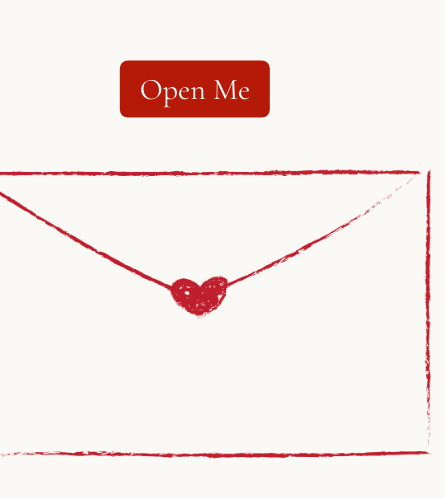
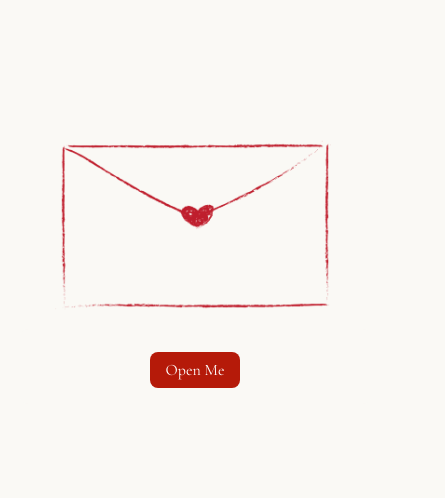
Before and after one commit to froracallahen/froracallahen.github.io, a plain HTML site: page index.html in a window 390 px wide. Shown: the part 206-704 px from the top of the page, 445 px wide, since content can reach past the window. Drawn offline with Linux system fonts and the light colour scheme.

Commit message:
adjust sizing for mobile

```diff
--- a/index.html
+++ b/index.html
@@ -8,16 +8,18 @@
     /* General styles */
     body {
       display: flex;
+      flex-direction: column; /* Stack elements vertically */
       justify-content: center;
       align-items: center;
       height: 100vh;
       font-family: 'Rosmerta', sans-serif;
       color: #b51a09;
-      font-size: 30px;
+      font-size: 4vw; /* Adjust font size dynamically */
       background-color: #faf9f5;
       margin: 0;
-      overflow: hidden;
-      transition: opacity 5s ease; /* Smooth fade-out transition for everything */
+      overflow-x: hidden; /* Prevent horizontal scroll */
+      transition: opacity 5s ease;
+      text-align: center;
     }
 
     .fade-screen {
@@ -26,10 +28,11 @@
 
     }
 
+    /* Ensure text container is responsive */
     .text-box {
-      width: 50%;
-      margin: 0 auto;
-      padding: 20px;
+      width: 80%; /* Adjust width for smaller screens */
+      max-width: 500px;
+      padding: 5%;
       background-color: #faf9f5;
       border-radius: 8px;
       text-align: center;
@@ -48,48 +51,50 @@
       pointer-events: none; /* Prevent interaction with the envelope */
     }
 
+    /* Button styling */
     .nice_button {
-      position: absolute;
-      top: 35%;
-      left: 50%;
-      transform: translate(-50%, -50%);
+      position: relative;
+      top: 10%;
       background-color: #b51a09;
       color: white;
       border: none;
-      padding: 10px 20px;
-      font-size: 30px;
-      font-family: 'Rosmerta',
+      padding: 10px 20px; /* Fixed padding for a balanced look */
+      font-size: 18px; /* Keep a reasonable size */
       cursor: pointer;
       border-radius: 8px;
       text-decoration: none;
-      transition: opacity 0.5s ease; /* Smooth fade-out for the button */
+      transition: opacity 0.5s ease;
+      max-width: 200px; /* Prevent excessive width */
+      width: auto; /* Let content define width */
     }
 
+    /* Ensure button scales properly */
     .nice_button.hidden {
-      opacity: 0; /* Hide the button */
-      pointer-events: none; /* Disable interaction */
+      opacity: 0;
+      pointer-events: none;
     }
 
+
+    /* Make image container responsive */
     .image-container {
-      position: absolute; /* Use absolute positioning */
-      top: 50%; /* Center vertically */
-      left: 50%; /* Center horizontally */
-      transform: translate(-50%, -50%); /* Adjust for element size */
-      width: 500px;
-      height: 500px;
+      position: relative;
+      width: 80vw; /* Use viewport width */
+      max-width: 500px; /* Limit size */
+      height: auto;
+      aspect-ratio: 1; /* Maintain square shape */
       overflow: hidden;
     }
 
+    /* Responsive images */
     .image-container img {
-      position: absolute;
       width: 100%;
-      height: 100%;
+      height: auto;
       opacity: 0;
-      transition: opacity 1s ease-in-out; /* Smooth fade transition */
+      transition: opacity 1s ease-in-out;
     }
 
     .image-container img.active {
-      opacity: 1; /* Fully visible when active */
+      opacity: 1;
     }
 
     img {
@@ -106,6 +111,24 @@
     @font-face {
     font-family:"Cormorant Garamond";
     src: url("./fonts/CormorantGaramond-Regular.ttf") format("truetype");
+  }
+
+    /* Mobile-specific styles */
+  @media (max-width: 768px) {
+    body {
+      font-size: 5vw; /* Increase font size on smaller screens */
+    }
+
+    .image-container {
+      width: 90vw;
+      max-width: 300px; /* Limit width */
+    }
+
+    .nice_button {
+      font-size: 16px; /* Slightly smaller */
+      padding: 8px 16px; /* Adjust padding */
+      max-width: 180px; /* Keep it compact */
+    }
   }
 
   </style>
```
Also changed, not shown: saveTheDate.html (+44 -15 lines).
